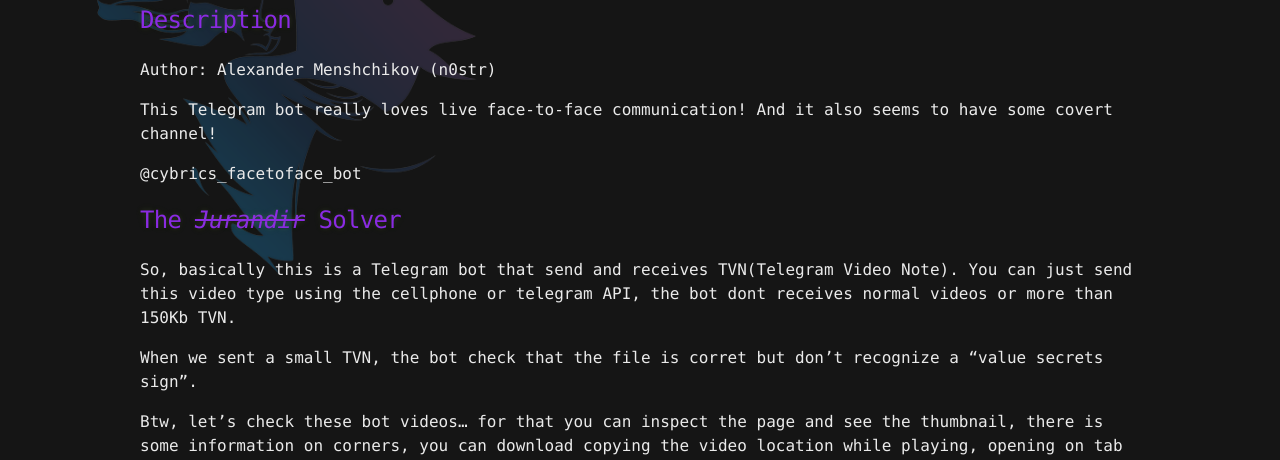
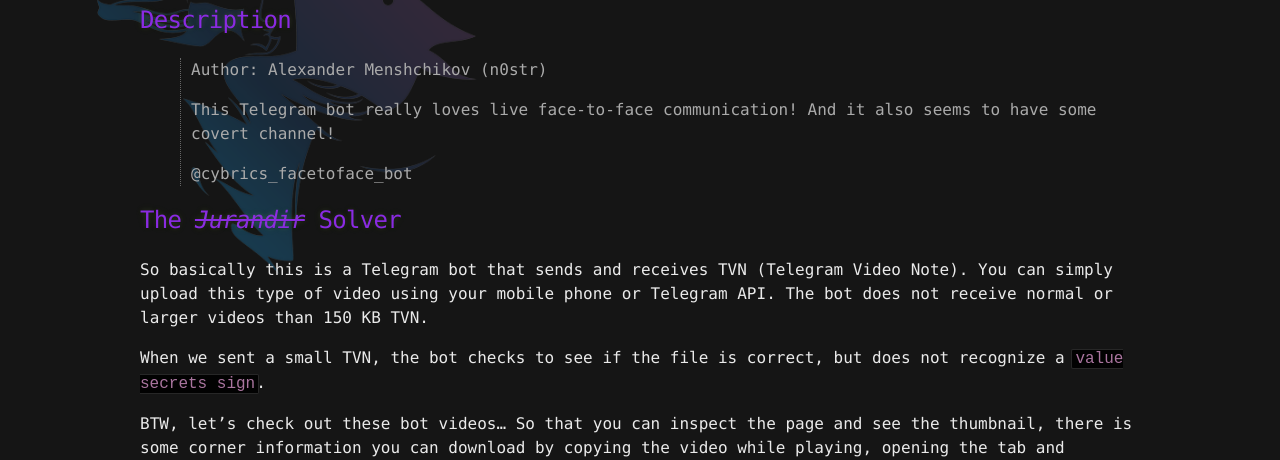
Before and after one commit to lucasnathaniel/K4L1_me, a Jekyll site: the page built from _posts/2019-07-11-telegram-misc-challenge.md, in a window 1280 px wide and 1400 px high, scrolled down 514 px. Shown: the top 460 px of the window. Built offline with Jekyll 4.4.1, drawn with Linux system fonts in a browser that asks for light colours; nearby versions of some CDN libraries; some of the changed text lies outside the part shown.

Commit message:
Update Telegram writeup

````diff
--- a/_posts/2019-07-11-telegram-misc-challenge.md
+++ b/_posts/2019-07-11-telegram-misc-challenge.md
@@ -17,31 +17,31 @@
 >This challenge was funny, I solved with my team
 
 ## Description
-
-Author: Alexander Menshchikov (n0str)
-
-This Telegram bot really loves live face-to-face communication! And it also seems to have some covert channel!
-
-@cybrics_facetoface_bot
+> Author: Alexander Menshchikov (n0str)
+>
+>This Telegram bot really loves live face-to-face communication! And it also seems to have some covert channel!
+>
+>@cybrics_facetoface_bot
+{:.blockquote}
 
 ## The ~~*Jurandir*~~ Solver
 
-So, basically this is a Telegram bot that send and receives TVN(Telegram Video Note). You can just send this video type using the cellphone or telegram API, the bot dont receives normal videos or more than 150Kb TVN.
+So basically this is a Telegram bot that sends and receives TVN (Telegram Video Note). You can simply upload this type of video using your mobile phone or Telegram API. The bot does not receive normal or larger videos than 150 KB TVN.
 
-When we sent a small TVN, the bot check that the file is corret but don't recognize a "value secrets sign".
+When we sent a small TVN, the bot checks to see if the file is correct, but does not recognize a `value secrets sign`.
 
-Btw, let's check these bot videos... for that you can inspect the page and see the thumbnail, there is some information on corners, you can download copying the video location while playing, opening on tab and saving.
+BTW, let's check out these bot videos... So that you can inspect the page and see the thumbnail, there is some corner information you can download by copying the video while playing, opening the tab and saving.
 
 ![](https://i.imgur.com/xduj8XN.png)
 
 
-The text on video is: "send video note to the bot with four green circles in the corners like the one above".
+The text in the video is: `send video note to the bot with four green circles in the corners like the one above`.
 
 So, let's do it :D
 
-We can use [Gimp](https://www.gimp.org/) to create a png file with each green(0, 255, 0) circle on corners, and [OpenShot](https://www.openshot.org/pt/) to mount.
+We can use [Gimp](https://www.gimp.org/) to create a `png` file with each green(0, 255, 0) circle in the corners and [OpenShot](https://www.openshot.org/) to mount.
 
-To create a TVN, we can use [Telegram API](https://telegrambots.github.io/book/2/send-msg/video-video_note-msg.html), written in C#. Following the documentation we got that and this is the scrpit below.
+To create a TVN, we can use the [Telegram API](https://telegrambots.github.io/book/2/send-msg/video-video_note-msg.html), written in C#. Following the documentation we get this and this is the script below:
 
 
 ```cs
@@ -90,13 +90,14 @@
 }
 ```
 
-This will create a bot that mount and send the video, you can get the token wih @BotFather.
+This will create a bot that mounts and sends the video, you can get the token with @BotFather.
 
-After that, just run the script, acess your bot, send anything for him, receive the video and forward to @cybrics_facetoface_bot, and got the flag :D
+After that, just run the script, access your bot, send anything to it, receive the video and forward to @cybrics_facetoface_bot, and get the flag :D
 
 ![](https://i.imgur.com/wBYXVDt.png)
 
->Flag: cybrics{1_H47e_V1de0_n07e2}
+`Flag: cybrics{1_H47e_V1de0_n07e2}`
 
+## Reference
 
-By: Lucas ~K4L1~ Nathaniel | FireShell
+* [Telegram Misc Challenge](https://lucasnathaniel.github.io/telegram-misc-challenge/)
````
Also changed, not shown: other parts of _posts/2019-07-11-telegram-misc-challenge.md (+3 -3 lines).
